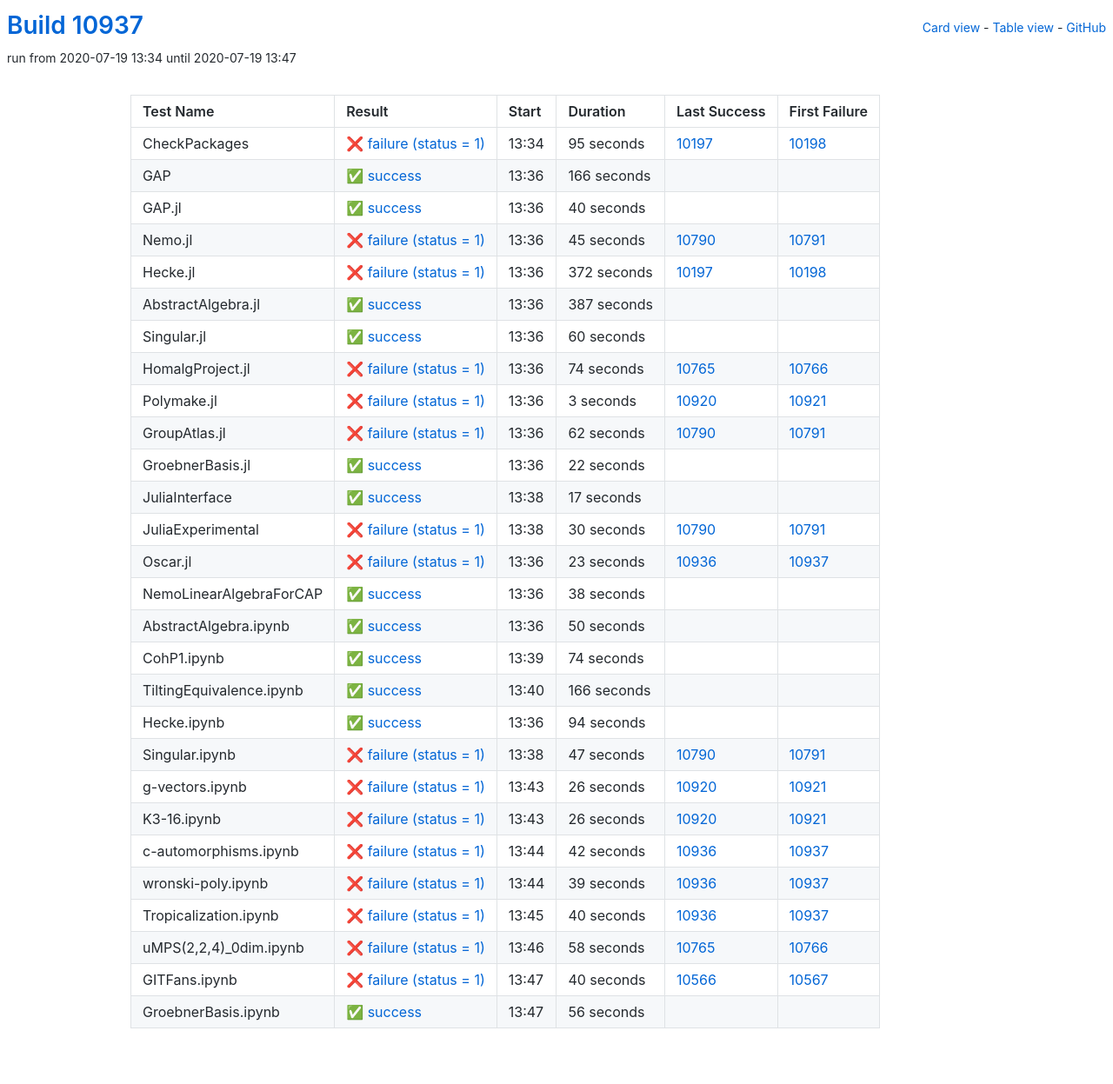
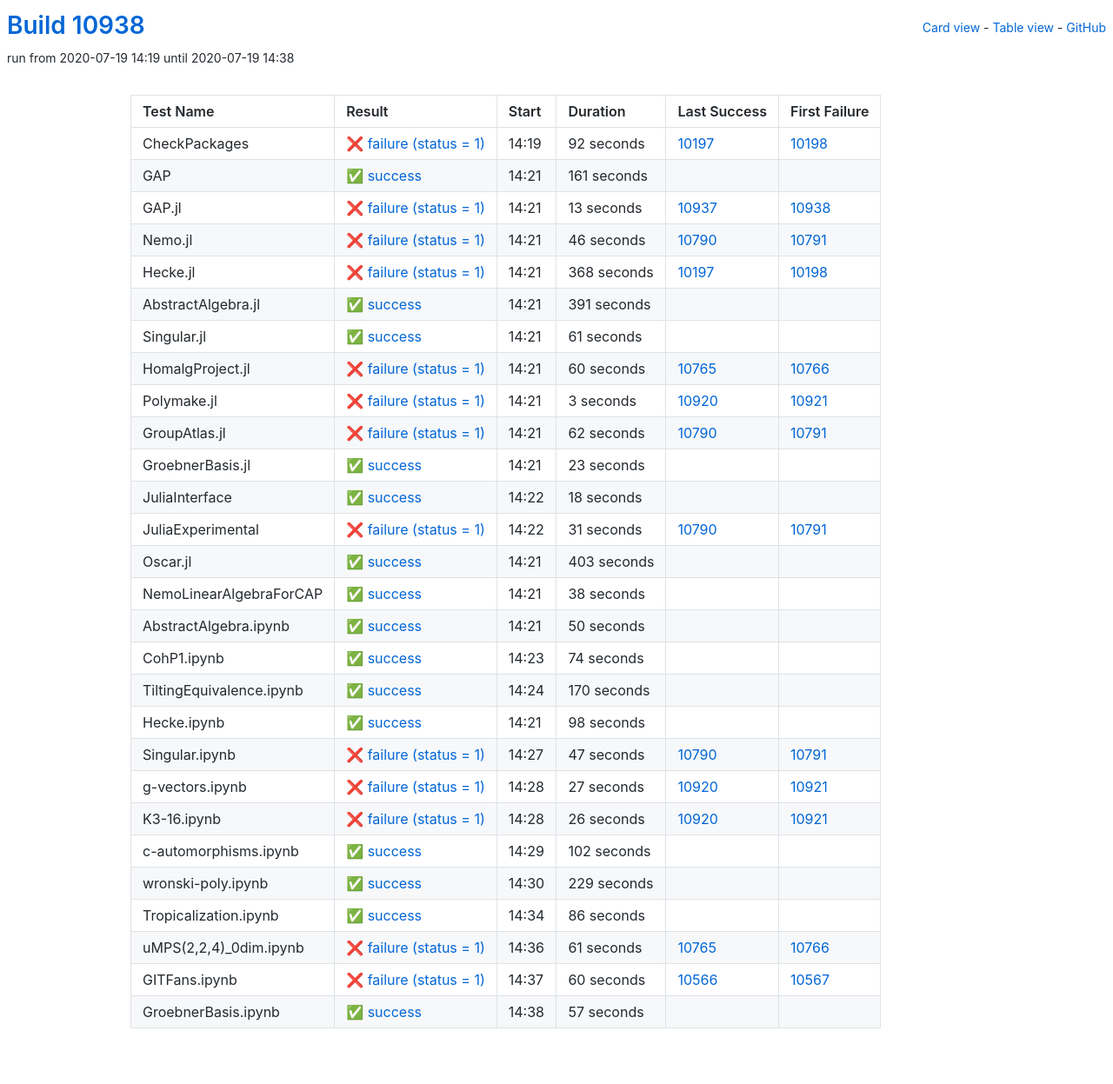
Before and after one commit to oscar-system/oscar-ci-status, a Jekyll site: the page built from table.html, in a window 1280 px wide. Shown: the whole page at 87% size. Built offline with Jekyll 4.4.1, drawn with Linux system fonts in a browser that asks for light colours.

Commit message:
Build #10938

```diff
--- a/_data/ci.yml
+++ b/_data/ci.yml
@@ -1,6 +1,6 @@
 ---
-build: 10937
-build_url: https://oscarci.mathematik.uni-kl.de/job/oscar/10937/
+build: 10938
+build_url: https://oscarci.mathematik.uni-kl.de/job/oscar/10938/
 job: oscar
 organization: oscar-system
 repo: oscar-ci-status
@@ -8,104 +8,104 @@
 tests:
 - name: CheckPackages
   id: checkpackages
-  log: https://oscarci.mathematik.uni-kl.de/job/oscar/10937/artifact/logs/build-10937/CheckPackages.log
-  start: 2020-07-19 13:34
+  log: https://oscarci.mathematik.uni-kl.de/job/oscar/10938/artifact/logs/build-10938/CheckPackages.log
+  start: 2020-07-19 14:19
   success: false
   exitcode: 1
   status: failure
-  duration: 95
+  duration: 92
   last_success: 10197
   last_success_url: https://oscarci.mathematik.uni-kl.de/job/oscar/10197/
   first_failure: 10198
   first_failure_url: https://oscarci.mathematik.uni-kl.de/job/oscar/10198/
 - name: GAP
   id: gap
-  log: https://oscarci.mathematik.uni-kl.de/job/oscar/10937/artifact/logs/build-10937/GAP.log
-  start: 2020-07-19 13:36
+  log: https://oscarci.mathematik.uni-kl.de/job/oscar/10938/artifact/logs/build-10938/GAP.log
+  start: 2020-07-19 14:21
   success: true
   exitcode: 0
   status: success
-  duration: 166
+  duration: 161
   last_success: false
   last_success_url:
   first_failure: false
   first_failure_url:
 - name: GAP.jl
   id: gap-jl
-  log: https://oscarci.mathematik.uni-kl.de/job/oscar/10937/artifact/logs/build-10937/GAP.jl.log
-  start: 2020-07-19 13:36
-  success: true
-  exitcode: 0
-  status: success
-  duration: 40
-  last_success: false
-  last_success_url:
-  first_failure: false
-  first_failure_url:
-- name: Nemo.jl
-  id: nemo-jl
-  log: https://oscarci.mathematik.uni-kl.de/job/oscar/10937/artifact/logs/build-10937/Nemo.jl.log
-  start: 2020-07-19 13:36
+  log: https://oscarci.mathematik.uni-kl.de/job/oscar/10938/artifact/logs/build-10938/GAP.jl.log
+  start: 2020-07-19 14:21
   success: false
   exitcode: 1
   status: failure
-  duration: 45
+  duration: 13
+  last_success: 10937
+  last_success_url: https://oscarci.mathematik.uni-kl.de/job/oscar/10937/
+  first_failure: 10938
+  first_failure_url: https://oscarci.mathematik.uni-kl.de/job/oscar/10938/
+- name: Nemo.jl
+  id: nemo-jl
+  log: https://oscarci.mathematik.uni-kl.de/job/oscar/10938/artifact/logs/build-10938/Nemo.jl.log
+  start: 2020-07-19 14:21
+  success: false
+  exitcode: 1
+  status: failure
+  duration: 46
   last_success: 10790
   last_success_url: https://oscarci.mathematik.uni-kl.de/job/oscar/10790/
   first_failure: 10791
   first_failure_url: https://oscarci.mathematik.uni-kl.de/job/oscar/10791/
 - name: Hecke.jl
   id: hecke-jl
-  log: https://oscarci.mathematik.uni-kl.de/job/oscar/10937/artifact/logs/build-10937/Hecke.jl.log
-  start: 2020-07-19 13:36
+  log: https://oscarci.mathematik.uni-kl.de/job/oscar/10938/artifact/logs/build-10938/Hecke.jl.log
+  start: 2020-07-19 14:21
   success: false
   exitcode: 1
   status: failure
-  duration: 372
+  duration: 368
   last_success: 10197
   last_success_url: https://oscarci.mathematik.uni-kl.de/job/oscar/10197/
   first_failure: 10198
   first_failure_url: https://oscarci.mathematik.uni-kl.de/job/oscar/10198/
 - name: AbstractAlgebra.jl
   id: abstractalgebra-jl
-  log: https://oscarci.mathematik.uni-kl.de/job/oscar/10937/artifact/logs/build-10937/AbstractAlgebra.jl.log
-  start: 2020-07-19 13:36
+  log: https://oscarci.mathematik.uni-kl.de/job/oscar/10938/artifact/logs/build-10938/AbstractAlgebra.jl.log
+  start: 2020-07-19 14:21
   success: true
   exitcode: 0
   status: success
-  duration: 387
+  duration: 391
   last_success: false
   last_success_url:
   first_failure: false
   first_failure_url:
 - name: Singular.jl
   id: singular-jl
-  log: https://oscarci.mathematik.uni-kl.de/job/oscar/10937/artifact/logs/build-10937/Singular.jl.log
-  start: 2020-07-19 13:36
+  log: https://oscarci.mathematik.uni-kl.de/job/oscar/10938/artifact/logs/build-10938/Singular.jl.log
+  start: 2020-07-19 14:21
   success: true
   exitcode: 0
   status: success
-  duration: 60
+  duration: 61
   last_success: false
   last_success_url:
   first_failure: false
   first_failure_url:
 - name: HomalgProject.jl
   id: homalgproject-jl
-  log: https://oscarci.mathematik.uni-kl.de/job/oscar/10937/artifact/logs/build-10937/HomalgProject.jl.log
-  start: 2020-07-19 13:36
+  log: https://oscarci.mathematik.uni-kl.de/job/oscar/10938/artifact/logs/build-10938/HomalgProject.jl.log
+  start: 2020-07-19 14:21
   success: false
   exitcode: 1
   status: failure
-  duration: 74
+  duration: 60
   last_success: 10765
   last_success_url: https://oscarci.mathematik.uni-kl.de/job/oscar/10765/
   first_failure: 10766
   first_failure_url: https://oscarci.mathematik.uni-kl.de/job/oscar/10766/
 - name: Polymake.jl
   id: polymake-jl
-  log: https://oscarci.mathematik.uni-kl.de/job/oscar/10937/artifact/logs/build-10937/Polymake.jl.log
-  start: 2020-07-19 13:36
+  log: https://oscarci.mathematik.uni-kl.de/job/oscar/10938/artifact/logs/build-10938/Polymake.jl.log
+  start: 2020-07-19 14:21
   success: false
   exitcode: 1
   status: failure
@@ -116,8 +116,8 @@
   first_failure_url: https://oscarci.mathematik.uni-kl.de/job/oscar/10921/
 - name: GroupAtlas.jl
   id: groupatlas-jl
-  log: https://oscarci.mathematik.uni-kl.de/job/oscar/10937/artifact/logs/build-10937/GroupAtlas.jl.log
-  start: 2020-07-19 13:36
+  log: https://oscarci.mathematik.uni-kl.de/job/oscar/10938/artifact/logs/build-10938/GroupAtlas.jl.log
+  start: 2020-07-19 14:21
   success: false
   exitcode: 1
   status: failure
@@ -128,56 +128,56 @@
   first_failure_url: https://oscarci.mathematik.uni-kl.de/job/oscar/10791/
 - name: GroebnerBasis.jl
   id: groebnerbasis-jl
-  log: https://oscarci.mathematik.uni-kl.de/job/oscar/10937/artifact/logs/build-10937/GroebnerBasis.jl.log
-  start: 2020-07-19 13:36
+  log: https://oscarci.mathematik.uni-kl.de/job/oscar/10938/artifact/logs/build-10938/GroebnerBasis.jl.log
+  start: 2020-07-19 14:21
   success: true
   exitcode: 0
   status: success
-  duration: 22
+  duration: 23
   last_success: false
   last_success_url:
   first_failure: false
   first_failure_url:
 - name: JuliaInterface
   id: juliainterface
-  log: https://oscarci.mathematik.uni-kl.de/job/oscar/10937/artifact/logs/build-10937/JuliaInterface.log
-  start: 2020-07-19 13:38
+  log: https://oscarci.mathematik.uni-kl.de/job/oscar/10938/artifact/logs/build-10938/JuliaInterface.log
+  start: 2020-07-19 14:22
   success: true
   exitcode: 0
   status: success
-  duration: 17
+  duration: 18
   last_success: false
   last_success_url:
   first_failure: false
   first_failure_url:
 - name: JuliaExperimental
   id: juliaexperimental
-  log: https://oscarci.mathematik.uni-kl.de/job/oscar/10937/artifact/logs/build-10937/JuliaExperimental.log
-  start: 2020-07-19 13:38
+  log: https://oscarci.mathematik.uni-kl.de/job/oscar/10938/artifact/logs/build-10938/JuliaExperimental.log
+  start: 2020-07-19 14:22
   success: false
   exitcode: 1
   status: failure
-  duration: 30
+  duration: 31
   last_success: 10790
   last_success_url: https://oscarci.mathematik.uni-kl.de/job/oscar/10790/
   first_failure: 10791
   first_failure_url: https://oscarci.mathematik.uni-kl.de/job/oscar/10791/
 - name: Oscar.jl
   id: oscar-jl
-  log: https://oscarci.mathematik.uni-kl.de/job/oscar/10937/artifact/logs/build-10937/Oscar.jl.log
-  start: 2020-07-19 13:36
-  success: false
-  exitcode: 1
-  status: failure
-  duration: 23
-  last_success: 10936
-  last_success_url: https://oscarci.mathematik.uni-kl.de/job/oscar/10936/
-  first_failure: 10937
-  first_failure_url: https://oscarci.mathematik.uni-kl.de/job/oscar/10937/
+  log: https://oscarci.mathematik.uni-kl.de/job/oscar/10938/artifact/logs/build-10938/Oscar.jl.log
+  start: 2020-07-19 14:21
+  success: true
+  exitcode: 0
+  status: success
+  duration: 403
+  last_success: false
+  last_success_url:
+  first_failure: false
+  first_failure_url:
 - name: NemoLinearAlgebraForCAP
   id: nemolinearalgebraforcap
-  log: https://oscarci.mathematik.uni-kl.de/job/oscar/10937/artifact/logs/build-10937/NemoLinearAlgebraForCAP.log
-  start: 2020-07-19 13:36
+  log: https://oscarci.mathematik.uni-kl.de/job/oscar/10938/artifact/logs/build-10938/NemoLinearAlgebraForCAP.log
+  start: 2020-07-19 14:21
   success: true
   exitcode: 0
   status: success
@@ -188,8 +188,8 @@
   first_failure_url:
 - name: AbstractAlgebra.ipynb
   id: abstractalgebra-ipynb
-  log: https://oscarci.mathematik.uni-kl.de/job/oscar/10937/artifact/logs/build-10937/AbstractAlgebra.ipynb.log
-  start: 2020-07-19 13:36
+  log: https://oscarci.mathematik.uni-kl.de/job/oscar/10938/artifact/logs/build-10938/AbstractAlgebra.ipynb.log
+  start: 2020-07-19 14:21
   success: true
   exitcode: 0
   status: success
@@ -200,8 +200,8 @@
   first_failure_url:
 - name: CohP1.ipynb
   id: cohp1-ipynb
-  log: https://oscarci.mathematik.uni-kl.de/job/oscar/10937/artifact/logs/build-10937/CohP1.ipynb.log
-  start: 2020-07-19 13:39
+  log: https://oscarci.mathematik.uni-kl.de/job/oscar/10938/artifact/logs/build-10938/CohP1.ipynb.log
+  start: 2020-07-19 14:23
   success: true
   exitcode: 0
   status: success
@@ -212,32 +212,32 @@
   first_failure_url:
 - name: TiltingEquivalence.ipynb
   id: tiltingequivalence-ipynb
-  log: https://oscarci.mathematik.uni-kl.de/job/oscar/10937/artifact/logs/build-10937/TiltingEquivalence.ipynb.log
-  start: 2020-07-19 13:40
+  log: https://oscarci.mathematik.uni-kl.de/job/oscar/10938/artifact/logs/build-10938/TiltingEquivalence.ipynb.log
+  start: 2020-07-19 14:24
   success: true
   exitcode: 0
   status: success
-  duration: 166
+  duration: 170
   last_success: false
   last_success_url:
   first_failure: false
   first_failure_url:
 - name: Hecke.ipynb
   id: hecke-ipynb
-  log: https://oscarci.mathematik.uni-kl.de/job/oscar/10937/artifact/logs/build-10937/Hecke.ipynb.log
-  start: 2020-07-19 13:36
+  log: https://oscarci.mathematik.uni-kl.de/job/oscar/10938/artifact/logs/build-10938/Hecke.ipynb.log
+  start: 2020-07-19 14:21
   success: true
   exitcode: 0
   status: success
-  duration: 94
+  duration: 98
   last_success: false
   last_success_url:
   first_failure: false
   first_failure_url:
 - name: Singular.ipynb
   id: singular-ipynb
-  log: https://oscarci.mathematik.uni-kl.de/job/oscar/10937/artifact/logs/build-10937/Singular.ipynb.log
-  start: 2020-07-19 13:38
+  log: https://oscarci.mathematik.uni-kl.de/job/oscar/10938/artifact/logs/build-10938/Singular.ipynb.log
+  start: 2020-07-19 14:27
   success: false
   exitcode: 1
   status: failure
@@ -248,20 +248,20 @@
   first_failure_url: https://oscarci.mathematik.uni-kl.de/job/oscar/10791/
 - name: g-vectors.ipynb
   id: g-vectors-ipynb
-  log: https://oscarci.mathematik.uni-kl.de/job/oscar/10937/artifact/logs/build-10937/g-vectors.ipynb.log
-  start: 2020-07-19 13:43
+  log: https://oscarci.mathematik.uni-kl.de/job/oscar/10938/artifact/logs/build-10938/g-vectors.ipynb.log
+  start: 2020-07-19 14:28
   success: false
   exitcode: 1
   status: failure
-  duration: 26
+  duration: 27
   last_success: 10920
   last_success_url: https://oscarci.mathematik.uni-kl.de/job/oscar/10920/
   first_failure: 10921
   first_failure_url: https://oscarci.mathematik.uni-kl.de/job/oscar/10921/
 - name: K3-16.ipynb
   id: k3-16-ipynb
-  log: https://oscarci.mathematik.uni-kl.de/job/oscar/10937/artifact/logs/build-10937/K3-16.ipynb.log
-  start: 2020-07-19 13:43
+  log: https://oscarci.mathematik.uni-kl.de/job/oscar/10938/artifact/logs/build-10938/K3-16.ipynb.log
+  start: 2020-07-19 14:28
   success: false
   exitcode: 1
   status: failure
@@ -272,72 +272,72 @@
   first_failure_url: https://oscarci.mathematik.uni-kl.de/job/oscar/10921/
 - name: c-automorphisms.ipynb
   id: c-automorphisms-ipynb
-  log: https://oscarci.mathematik.uni-kl.de/job/oscar/10937/artifact/logs/build-10937/c-automorphisms.ipynb.log
-  start: 2020-07-19 13:44
+  log: https://oscarci.mathematik.uni-kl.de/job/oscar/10938/artifact/logs/build-10938/c-automorphisms.ipynb.log
+  start: 2020-07-19 14:29
+  success: true
+  exitcode: 0
+  status: success
+  duration: 102
+  last_success: false
+  last_success_url:
+  first_failure: false
+  first_failure_url:
+- name: wronski-poly.ipynb
+  id: wronski-poly-ipynb
+  log: https://oscarci.mathematik.uni-kl.de/job/oscar/10938/artifact/logs/build-10938/wronski-poly.ipynb.log
+  start: 2020-07-19 14:30
+  success: true
+  exitcode: 0
+  status: success
+  duration: 229
+  last_success: false
+  last_success_url:
+  first_failure: false
+  first_failure_url:
+- name: Tropicalization.ipynb
+  id: tropicalization-ipynb
+  log: https://oscarci.mathematik.uni-kl.de/job/oscar/10938/artifact/logs/build-10938/Tropicalization.ipynb.log
+  start: 2020-07-19 14:34
+  success: true
+  exitcode: 0
+  status: success
+  duration: 86
+  last_success: false
+  last_success_url:
+  first_failure: false
+  first_failure_url:
+- name: uMPS(2,2,4)_0dim.ipynb
+  id: umps-2-2-4-0dim-ipynb
+  log: https://oscarci.mathematik.uni-kl.de/job/oscar/10938/artifact/logs/build-10938/uMPS-2-2-4-_0dim.ipynb.log
+  start: 2020-07-19 14:36
   success: false
   exitcode: 1
   status: failure
-  duration: 42
-  last_success: 10936
-  last_success_url: https://oscarci.mathematik.uni-kl.de/job/oscar/10936/
-  first_failure: 10937
-  first_failure_url: https://oscarci.mathematik.uni-kl.de/job/oscar/10937/
-- name: wronski-poly.ipynb
-  id: wronski-poly-ipynb
-  log: https://oscarci.mathematik.uni-kl.de/job/oscar/10937/artifact/logs/build-10937/wronski-poly.ipynb.log
-  start: 2020-07-19 13:44
-  success: false
-  exitcode: 1
-  status: failure
-  duration: 39
-  last_success: 10936
-  last_success_url: https://oscarci.mathematik.uni-kl.de/job/oscar/10936/
-  first_failure: 10937
-  first_failure_url: https://oscarci.mathematik.uni-kl.de/job/oscar/10937/
-- name: Tropicalization.ipynb
-  id: tropicalization-ipynb
-  log: https://oscarci.mathematik.uni-kl.de/job/oscar/10937/artifact/logs/build-10937/Tropicalization.ipynb.log
-  start: 2020-07-19 13:45
-  success: false
-  exitcode: 1
-  status: failure
-  duration: 40
-  last_success: 10936
-  last_success_url: https://oscarci.mathematik.uni-kl.de/job/oscar/10936/
-  first_failure: 10937
-  first_failure_url: https://oscarci.mathematik.uni-kl.de/job/oscar/10937/
-- name: uMPS(2,2,4)_0dim.ipynb
-  id: umps-2-2-4-0dim-ipynb
-  log: https://oscarci.mathematik.uni-kl.de/job/oscar/10937/artifact/logs/build-10937/uMPS-2-2-4-_0dim.ipynb.log
-  start: 2020-07-19 13:46
-  success: false
-  exitcode: 1
-  status: failure
-  duration: 58
+  duration: 61
   last_success: 10765
   last_success_url: https://oscarci.mathematik.uni-kl.de/job/oscar/10765/
   first_failure: 10766
   first_failure_url: https://oscarci.mathematik.uni-kl.de/job/oscar/10766/
 - name: GITFans.ipynb
   id: gitfans-ipynb
-  log: https://oscarci.mathematik.uni-kl.de/job/oscar/10937/artifact/logs/build-10937/GITFans.ipynb.log
-  start: 2020-07-19 13:47
+  log: https://oscarci.mathematik.uni-kl.de/job/oscar/10938/artifact/logs/build-10938/GITFans.ipynb.log
+  start: 2020-07-19 14:37
   success: false
   exitcode: 1
   status: failure
-  duration: 40
+  duration: 60
   last_success: 10566
   last_success_url: https://oscarci.mathematik.uni-kl.de/job/oscar/10566/
   first_failure: 10567
   first_failure_url: https://oscarci.mathematik.uni-kl.de/job/oscar/10567/
 - name: GroebnerBasis.ipynb
   id: groebnerbasis-ipynb
-  log: https://oscarci.mathematik.uni-kl.de/job/oscar/10937/artifact/logs/build-10937/GroebnerBasis.ipynb.log
-  start: 2020-07-19 13:47
+  log: https://oscarci.mathematik.uni-kl.de/job/oscar/10938/artifact/logs/build-10938/GroebnerBasis.ipynb.log
+  start: 2020-07-19 14:38
   success: true
   exitcode: 0
   status: success
-  duration: 56
+  duration: 57
   last_success: false
   last_success_url:
   first_failure: false
```
Also changed, not shown: README.md.
